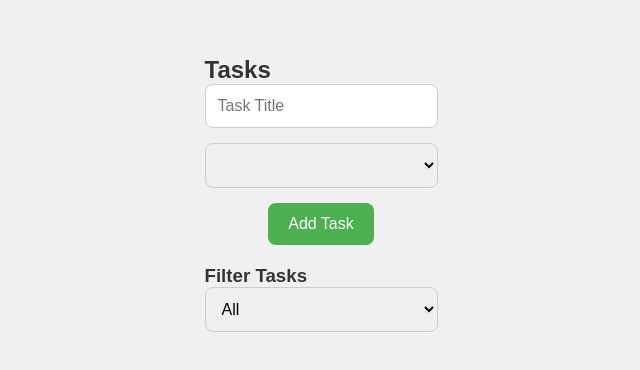
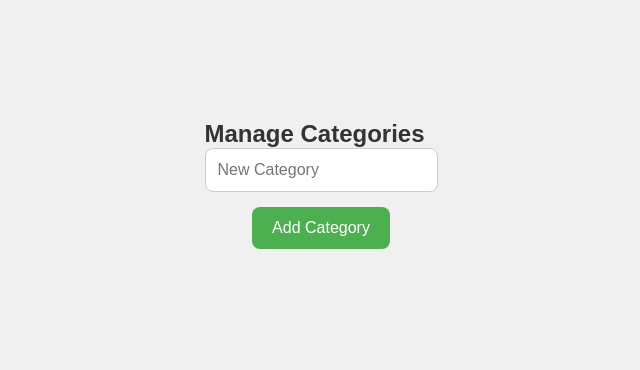
Before and after one commit to miljakz/Frontend_Task, a Vue app: page / in a window 1280 px wide. Shown: the part 206-576 px from the top of the page, without its empty margins (319-959 px from the left). Built offline with nearby package versions, Linux system fonts and the light colour scheme.

Commit message:
Update App.vue

```diff
--- a/src/App.vue
+++ b/src/App.vue
@@ -1,29 +1,20 @@
 <template>
   <section>
-    <h2>Tasks</h2>
-    <form @submit.prevent="addTask">
+    <h2>Manage Categories</h2>
+    <form @submit.prevent="addCategory">
       <input
         type="text"
-        v-model="newTask.title"
-        placeholder="Task Title"
+        v-model="newCategory"
+        placeholder="New Category"
         required
       />
-      <select v-model="newTask.category" required>
-        <option v-for="category in categories" :key="category">{{ category }}</option>
-      </select>
-      <button type="submit" class="button">Add Task</button>
+      <button type="submit" class="button">Add Category</button>
     </form>
 
-    <h3>Filter Tasks</h3>
-    <select v-model="filterCategory">
-      <option value="">All</option>
-      <option v-for="category in categories" :key="category">{{ category }}</option>
-    </select>
-
     <ul>
-      <li v-for="task in filteredTasks" :key="task.id">
-        {{ task.title }} - {{ task.category }}
-        <button @click="removeTask(task.id)">Remove</button>
+      <li v-for="category in categories" :key="category">
+        {{ category }}
+        <button @click="removeCategory(category)">Remove</button>
       </li>
     </ul>
   </section>
@@ -33,38 +24,27 @@
 export default {
   data() {
     return {
-      newTask: {
-        title: '',
-        category: ''
-      },
-      tasks: [],
-      filterCategory: '',
+      newCategory: '',
       categories: []
     };
   },
   methods: {
-    addTask() {
-      if (this.newTask.title.trim() && this.newTask.category.trim()) {
-        const task = { ...this.newTask, id: Date.now() };
-        this.tasks.push(task);
-        this.newTask.title = '';
-        this.newTask.category = '';
+    addCategory() {
+      if (this.newCategory.trim()) {
+        this.categories.push(this.newCategory);
+        this.newCategory = '';
       }
     },
-    removeTask(taskId) {
-      this.tasks = this.tasks.filter(task => task.id !== taskId);
-    }
-  },
-  computed: {
-    filteredTasks() {
-      if (this.filterCategory) {
-        return this.tasks.filter(task => task.category === this.filterCategory);
-      }
-      return this.tasks;
+    removeCategory(category) {
+      this.categories = this.categories.filter(cat => cat !== category);
     }
   },
   created() {
-    // Fetch tasks from API or local storage
+    // Fetch categories from API or local storage
   }
 };
 </script>
+
+<style scoped>
+/* Add your styles here */
+</style>
```
